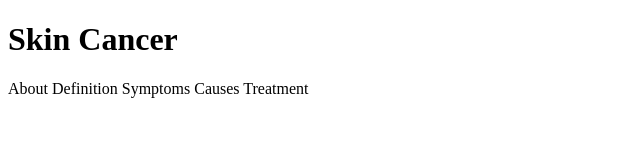
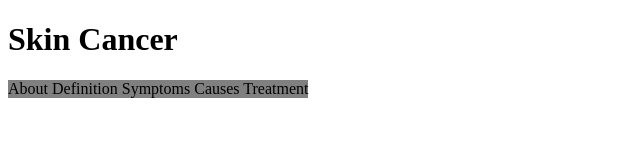
Before and after one commit to grt8sch/skincancerawareness-, a plain HTML site: page index.html in a window 1280 px wide. Shown: the whole page, without its empty margins (0-640 px from the left). Drawn offline with Linux system fonts and the light colour scheme.

Commit message:
Update index.html

```diff
--- a/index.html
+++ b/index.html
@@ -3,7 +3,7 @@
 <head>
 <meta charset="UFT-8">
 <title>Skin Cancer Awareness</title>
-<link href="index.css">
+<link rel="stylesheet" type="text/css" href="index.css">
   <script src="index.js"></script>
 </head>
 <body>
```
